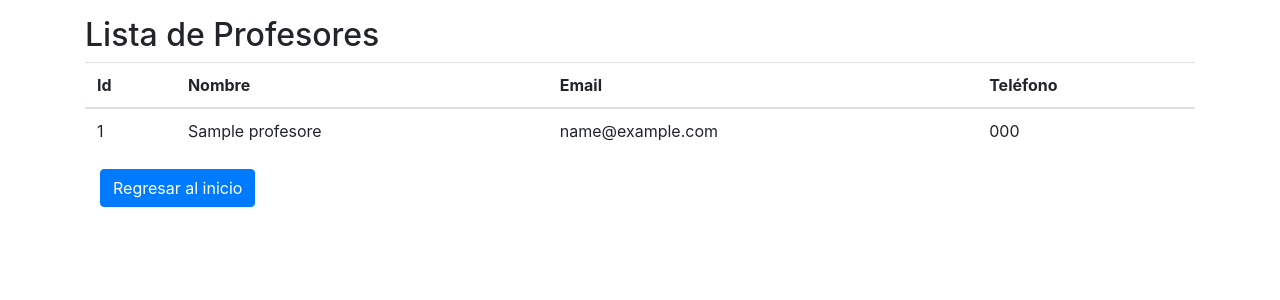
After one commit to JoelRod7/Auxcuc, a PHP site: page /tutorial-crud/tpro.php in a window 1280 px wide. The commit adds this page. Shown: the top 300 px of the page. Run offline with PHP 8.4, Linux system fonts and the light colour scheme; tables that the repository leaves empty hold one stand-in row (values such as "Sample post").

Commit message:
Add files via upload

```diff
--- a/borrar.php
+++ b/borrar.php
@@ -12,8 +12,8 @@ try {
   $dsn = 'mysql:host=' . $config['db']['host'] . ';dbname=' . $config['db']['name'];
   $conexion = new PDO($dsn, $config['db']['user'], $config['db']['pass'], $config['db']['options']);
 
-  $id = $_GET['id'];
-  $consultaSQL = "DELETE FROM alumnos WHERE id =" . $id;
+  $id = $_GET['cced'];
+  $consultaSQL = "DELETE FROM alumnos WHERE cced =" . $id;
 
   $sentencia = $conexion->prepare($consultaSQL);
   $sentencia->execute();
--- a/crear.php
+++ b/crear.php
@@ -10,7 +10,7 @@ if (isset($_POST['submit']) && !hash_equals($_SESSION['csrf'], $_POST['csrf']))
 if (isset($_POST['submit'])) {
   $resultado = [
     'error' => false,
-    'mensaje' => 'El alumno ' . escapar($_POST['nombre']) . ' ha sido agregado con éxito'
+    'mensaje' => 'El alumno ' . escapar($_POST['nombre']) . ' con id '. escapar($_POST['cced']) .' ha sido agregado con éxito'
   ];
 
   $config = include 'config.php';
@@ -35,7 +35,7 @@ if (isset($_POST['submit'])) {
 
   } catch(PDOException $error) {
     $resultado['error'] = true;
-    $resultado['mensaje'] = $error->getMessage();
+    $resultado['mensaje'] = 'La id '. escapar($_POST['cced']) .' ya existe';
   }
 }
 ?>
@@ -78,7 +78,7 @@ if (isset($resultado)) {
         </div>
         <div class="form-group">
           <label for="cced">Cédula</label>
-          <input type="text" name="cced" id="cced" class="form-control">
+          <input type="number" name="cced" id="cced" class="form-control">
         </div>
         <div class="form-group">
             <label for="praca">Programa Académico</label>
--- a/curl.php
+++ b/curl.php
@@ -14,3 +14,7 @@ $res = curl_exec($ch);
 echo $res;
 curl_close($ch);
 ?>
+<?php include 'templates/header.php'; ?>
+
+
+<?php include 'templates/footer.php'; ?>
--- a/editar.php
+++ b/editar.php
@@ -51,8 +51,8 @@ try {
   $dsn = 'mysql:host=' . $config['db']['host'] . ';dbname=' . $config['db']['name'];
   $conexion = new PDO($dsn, $config['db']['user'], $config['db']['pass'], $config['db']['options']);
 
-  $id = $_GET['id'];
-  $consultaSQL = "SELECT * FROM alumnos WHERE id =" . $id;
+  $id = $_GET['cced'];
+  $consultaSQL = "SELECT * FROM alumnos WHERE cced =" . $id;
 
   $sentencia = $conexion->prepare($consultaSQL);
   $sentencia->execute();
@@ -127,7 +127,7 @@ if (isset($alumno) && $alumno) {
           </div>
           <div class="form-group">
             <label for="cced">Cédula</label>
-            <input type="text" name="cced" id="cced" value="<?= escapar($alumno['cced']) ?>" class="form-control">
+            <input type="number" name="cced" id="cced" value="<?= escapar($alumno['cced']) ?>" class="form-control">
           </div>
           <div class="form-group">
             <label for="praca">Programa Académico</label>
--- a/index.php
+++ b/index.php
@@ -79,8 +79,8 @@ if ($error) {
                 <td><?php echo escapar($fila["email"]); ?></td>
                 <td><?php echo escapar($fila["praca"]); ?></td>
                 <td>
-                  <a href="<?= 'borrar.php?id=' . escapar($fila["id"]) ?>">🗑️Borrar</a>
-                  <a href="<?= 'editar.php?id=' . escapar($fila["id"]) ?>">✏️Editar</a>
+                  <a href="<?= 'borrar.php?cced=' . escapar($fila["cced"]) ?>">🗑️Borrar</a>
+                  <a href="<?= 'editar.php?cced=' . escapar($fila["cced"]) ?>">✏️Editar</a>
                 </td>
               </tr>
               <?php
@@ -103,6 +103,7 @@ if ($error) {
       <hr>
     </div>
   </div>
+  <a href="tpro.php"  class="btn btn-primary mt-4">Tabla Profesores</a>
 </div>
 
 </div>
--- /dev/null
+++ b/tpro.php
@@ -0,0 +1,84 @@
+<?php
+include 'funciones.php';
+
+csrf();
+if (isset($_POST['submit']) && !hash_equals($_SESSION['csrf'], $_POST['csrf'])) {
+  die();
+}
+
+$error = false;
+$config = include 'config.php';
+
+try {
+  $dsn = 'mysql:host=' . $config['db']['host'] . ';dbname=' . $config['db']['name'];
+  $conexion = new PDO($dsn, $config['db']['user'], $config['db']['pass'], $config['db']['options']);
+
+  if (isset($_POST['nombre'])) {
+    $consultaSQL = "SELECT * FROM profesores WHERE nombre LIKE '%" . $_POST['nombre'] . "%'";
+  } else {
+    $consultaSQL = "SELECT * FROM profesores";
+  }
+
+  $sentencia = $conexion->prepare($consultaSQL);
+  $sentencia->execute();
+
+  $profesores = $sentencia->fetchAll();
+
+} catch(PDOException $error) {
+  $error= $error->getMessage();
+}
+
+$titulo = isset($_POST['nombre']) ? 'Lista de Profesores (' . $_POST['nombre'] . ')' : 'Lista de Profesores';
+?>
+
+
+<?php include 'templates/header.php'; ?>
+
+<div class="container">
+
+  <div class="row">
+    <div class="col-md-12">
+      <h2 class="mt-3"><?= $titulo ?></h2>
+      <table class="table">
+        <thead>
+          <tr>
+            <th>Id</th>
+            <th>Nombre</th>
+            <th>Email</th>
+            <th>Teléfono</th>
+          </tr>
+        </thead>
+        <tbody>
+          <?php
+          if ($profesores && $sentencia->rowCount() > 0) {
+            foreach ($profesores as $fila) {
+              ?>
+              <tr>
+                <td><?php echo escapar($fila["id"]); ?></td>
+                <td><?php echo escapar($fila["nombre"]); ?></td>
+                <td><?php echo escapar($fila["email"]); ?></td>
+                <td><?php echo escapar($fila["telefono"]); ?></td>
+              </tr>
+              <?php
+            }
+          }
+          ?>
+        <tbody>
+      </table>
+    </div>
+  </div>
+
+
+<div class="container">
+    <div class="row">
+        <div class="col-md-12">
+            <form method="post">
+                <div class="form-group">
+                    <a class="btn btn-primary" href="index.php">Regresar al inicio</a>
+                </div>
+            </form>
+            </div>
+    </div>
+</div>
+
+<?php include 'templates/footer.php'; ?>
```
Also changed, not shown: data/migracion.sql (+14 -5 lines).
